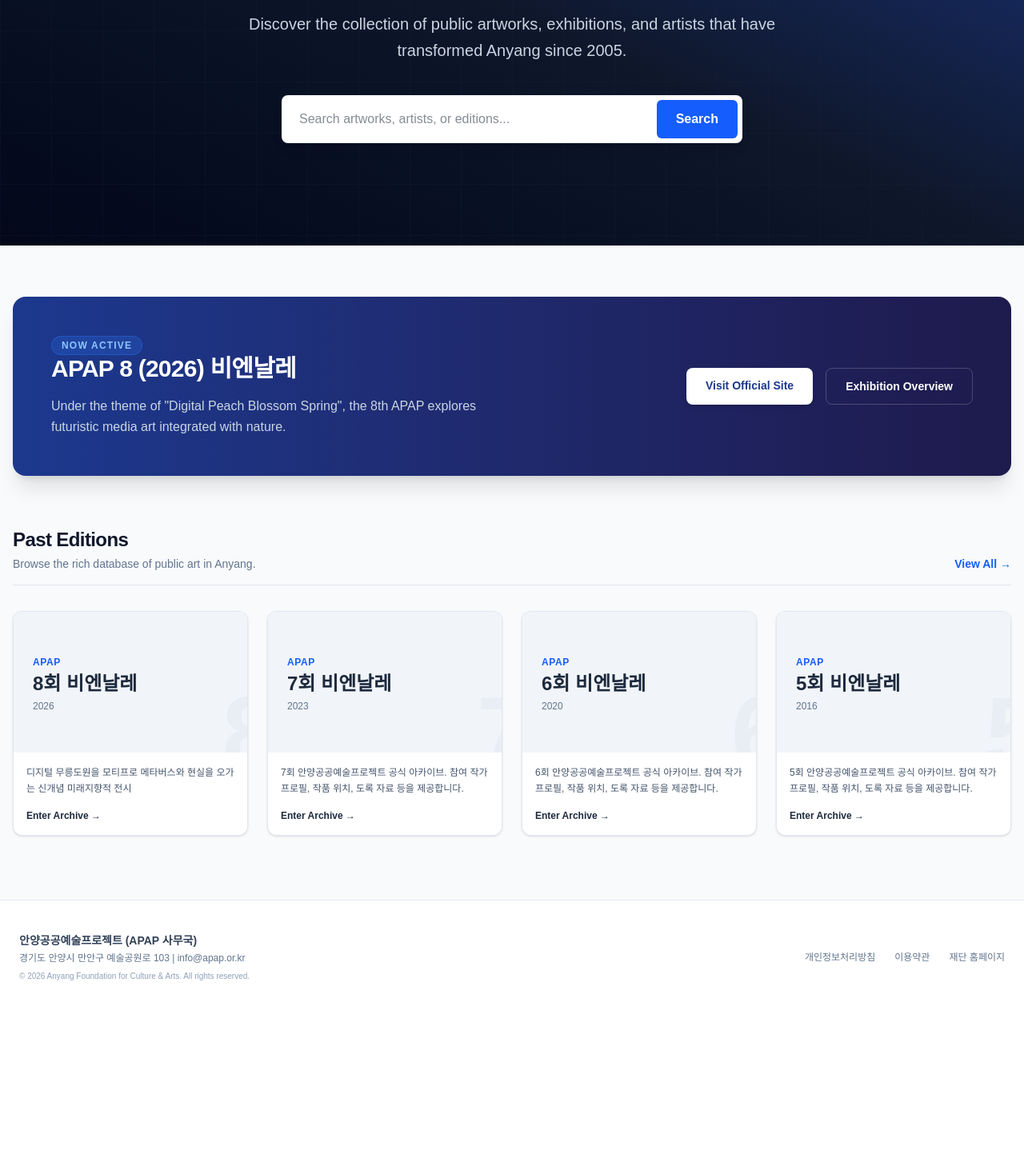
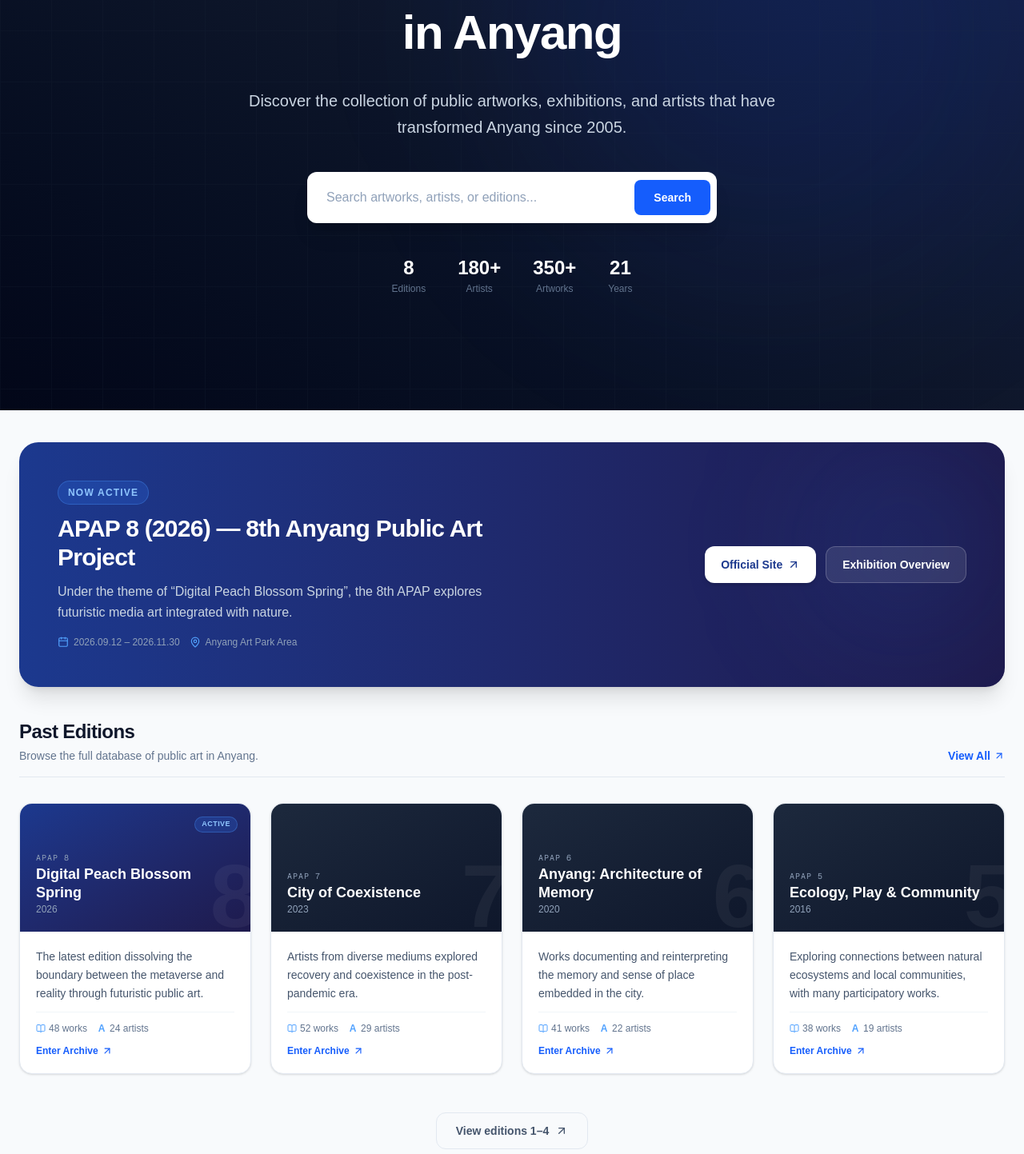
Before and after one commit to ljs001022/apap2026, a Next.js app: page /site-a/en in a window 1280 px wide. Shown: the part 347-1790 px from the top of the page at 80% size. Before the commit the page ends 1614 px from the top, so only its background shows below. Built offline with nearby package versions, Linux system fonts and the light colour scheme.

Commit message:
design: 아카이브 메인 페이지의 역대 비엔날레 그리드 카드 UI/UX 개선

```diff
--- a/src/app/site-a/[locale]/page.tsx
+++ b/src/app/site-a/[locale]/page.tsx
@@ -1,5 +1,6 @@
 import React from 'react';
 import Link from 'next/link';
+import { ArrowUpRight, BookOpen, MapPin, Calendar } from 'lucide-react';
 
 interface PageProps {
   params: Promise<{
@@ -7,145 +8,284 @@ interface PageProps {
   }>;
 }
 
+interface Edition {
+  num: number;
+  year: string;
+  theme: { ko: string; en: string };
+  desc: { ko: string; en: string };
+  artworkCount: number;
+  artistCount: number;
+}
+
+const editions: Edition[] = [
+  {
+    num: 8,
+    year: '2026',
+    theme: { ko: '디지털 무릉도원', en: 'Digital Peach Blossom Spring' },
+    desc: {
+      ko: '메타버스와 현실의 경계를 허물며 미래지향적 공공예술을 선보이는 최신 회차.',
+      en: 'The latest edition dissolving the boundary between the metaverse and reality through futuristic public art.',
+    },
+    artworkCount: 48,
+    artistCount: 24,
+  },
+  {
+    num: 7,
+    year: '2023',
+    theme: { ko: '공생의 도시', en: 'City of Coexistence' },
+    desc: {
+      ko: '코로나 이후 회복과 공존을 주제로 다양한 매체의 예술가들이 참여한 회차.',
+      en: 'Artists from diverse mediums explored recovery and coexistence in the post-pandemic era.',
+    },
+    artworkCount: 52,
+    artistCount: 29,
+  },
+  {
+    num: 6,
+    year: '2020',
+    theme: { ko: '안양: 기억의 건축', en: 'Anyang: Architecture of Memory' },
+    desc: {
+      ko: '도시의 기억과 장소성을 기록하고 재해석하는 작업들로 구성된 회차.',
+      en: 'Works documenting and reinterpreting the memory and sense of place embedded in the city.',
+    },
+    artworkCount: 41,
+    artistCount: 22,
+  },
+  {
+    num: 5,
+    year: '2016',
+    theme: { ko: '생태, 유희, 지역 커뮤니티', en: 'Ecology, Play & Community' },
+    desc: {
+      ko: '자연 생태계와 지역 커뮤니티의 연결을 탐구한 회차. 참여형 작품이 다수 포함.',
+      en: 'Exploring connections between natural ecosystems and local communities, with many participatory works.',
+    },
+    artworkCount: 38,
+    artistCount: 19,
+  },
+];
+
 export default async function SiteAPage({ params }: PageProps) {
   const { locale } = await params;
 
+  // JSX helpers for controlled line breaks:
+  // <br className="sm:hidden" /> = breaks only on mobile, invisible on sm+
+  const heroTitle = locale === 'ko' ? (
+    <>공공예술로 호흡하는<br className="sm:hidden" />{' '}안양의 모든 역사</>
+  ) : (
+    <>The Complete History<br className="sm:hidden" />{' '}of Public Art in Anyang</>
+  );
+
+  const heroDesc = locale === 'ko' ? (
+    <>1회부터 8회까지, 안양 도심 전체를<br className="sm:hidden" />{' '}미술관으로 만들어 낸 작가들과 작품들의<br className="sm:hidden" />{' '}기록을 지금 확인해 보세요.</>
+  ) : (
+    <>Discover the collection of public artworks,<br className="sm:hidden" />{' '}exhibitions, and artists that have transformed<br className="sm:hidden" />{' '}Anyang since 2005.</>
+  );
+
   return (
-    <div className="flex flex-col space-y-16 pb-20">
-      {/* Hero Visual Section */}
-      <section className="relative bg-slate-900 text-white py-24 md:py-32 overflow-hidden">
-        <div className="absolute inset-0 bg-gradient-to-tr from-slate-950 via-slate-900 to-blue-900 opacity-90" />
+    <div className="flex flex-col">
 
-        {/* Decorative Grid Lines */}
+      {/* ─── Hero ─── */}
+      <section className="relative bg-slate-900 text-white py-20 sm:py-28 md:py-36 overflow-hidden">
+        {/* Gradient bg */}
+        <div className="absolute inset-0 bg-gradient-to-tr from-slate-950 via-slate-900 to-blue-950 opacity-95" />
+        {/* Grid lines */}
         <div className="absolute inset-0 bg-[linear-gradient(to_right,#1e293b_1px,transparent_1px),linear-gradient(to_bottom,#1e293b_1px,transparent_1px)] bg-[size:4rem_4rem] opacity-20" />
+        {/* Blue glow */}
+        <div className="absolute top-0 right-0 w-[50vw] h-[50vw] bg-blue-700/10 rounded-full blur-[120px] pointer-events-none" />
 
-        <div className="container mx-auto px-4 relative z-10 text-center space-y-6 max-w-4xl">
-          <span className="text-xs md:text-sm font-semibold tracking-widest text-blue-400 uppercase">
+        <div className="container mx-auto px-5 sm:px-6 relative z-10 text-center space-y-6 sm:space-y-8 max-w-5xl">
+          <span className="inline-block text-xs sm:text-sm font-semibold tracking-widest text-blue-400 uppercase bg-blue-500/10 border border-blue-500/20 px-4 py-1.5 rounded-full">
             {locale === 'ko' ? '안양공공예술프로젝트 아카이브' : 'Anyang Public Art Project Archive'}
           </span>
-          <h1 className="text-4xl md:text-6xl font-extrabold tracking-tight">
-            {locale === 'ko' ? (
-              <>공공예술로 호흡하는 <br className="md:hidden" />안양의 모든 역사</>
-            ) : (
-              <>The Complete History of <br />Public Art in Anyang</>
-            )}
+
+          <h1 className="text-3xl sm:text-5xl md:text-5xl lg:text-6xl font-extrabold tracking-tight leading-tight whitespace-normal">
+            {heroTitle}
           </h1>
-          <p className="text-lg md:text-xl text-slate-300 max-w-2xl mx-auto font-light leading-relaxed">
-            {locale === 'ko' ? (
-              '1회부터 8회까지, 안양 도심 전체를 미술관으로 만들어 낸 작가들과 작품들의 기록을 지금 확인해 보세요.'
-            ) : (
-              'Discover the collection of public artworks, exhibitions, and artists that have transformed Anyang since 2005.'
-            )}
+
+          <p className="text-base sm:text-lg md:text-xl text-slate-300 max-w-2xl mx-auto font-light leading-relaxed break-keep">
+            {heroDesc}
           </p>
 
-          {/* Search Bar Placeholder */}
-          <div className="max-w-xl mx-auto pt-4">
-            <form className="relative flex items-center bg-white rounded-lg shadow-lg overflow-hidden p-1.5">
+          {/* Search */}
+          <div className="max-w-lg mx-auto pt-2">
+            <form className="relative flex items-center bg-white rounded-xl shadow-xl overflow-hidden p-1.5 sm:p-2">
               <input
                 type="text"
                 placeholder={locale === 'ko' ? '작가, 작품 또는 회차 검색...' : 'Search artworks, artists, or editions...'}
-                className="w-full px-4 py-3 text-slate-900 bg-transparent focus:outline-none text-sm md:text-base"
+                className="w-full px-4 py-2.5 sm:py-3 text-slate-800 bg-transparent focus:outline-none text-sm sm:text-base placeholder:text-slate-400"
               />
               <button
                 type="submit"
-                className="bg-blue-600 hover:bg-blue-700 text-white px-6 py-3 rounded-md font-semibold text-sm md:text-base transition-colors"
+                className="flex-shrink-0 bg-blue-600 hover:bg-blue-700 active:scale-95 text-white px-5 sm:px-6 py-2.5 sm:py-3 rounded-lg font-semibold text-sm transition-all"
               >
                 {locale === 'ko' ? '검색' : 'Search'}
               </button>
             </form>
           </div>
-        </div>
-      </section>
 
-      {/* APAP 8th (Active Edition) Special Banner */}
-      <section className="container mx-auto px-4">
-        <div className="relative bg-gradient-to-r from-blue-900 to-indigo-950 rounded-2xl overflow-hidden shadow-xl p-8 md:p-12 flex flex-col md:flex-row items-center justify-between text-white">
-          <div className="space-y-4 max-w-xl text-center md:text-left">
-            <span className="bg-blue-500/20 text-blue-300 text-xs font-bold uppercase tracking-widest px-3 py-1 rounded-full border border-blue-500/30">
-              {locale === 'ko' ? '진행 회차 안내' : 'Now Active'}
-            </span>
-            <h2 className="text-3xl font-bold tracking-tight">
-              APAP 8 (2026) 비엔날레
-            </h2>
-            <p className="text-sm md:text-base text-slate-300 leading-relaxed font-light">
-              {locale === 'ko' ? (
-                '‘디지털 무릉도원’을 테마로 펼쳐지는 8회 안양공공예술프로젝트. 미래지향적 가상 미디어아트와 자연이 조화를 이루는 현장으로 당신을 초대합니다.'
-              ) : (
-                'Under the theme of "Digital Peach Blossom Spring", the 8th APAP explores futuristic media art integrated with nature.'
-              )}
-            </p>
-          </div>
-          <div className="mt-6 md:mt-0 flex flex-col sm:flex-row gap-4">
-            <a
-              href="/"
-              className="bg-white hover:bg-slate-100 text-blue-900 font-bold px-6 py-3 rounded-lg text-center shadow-md transition-all text-sm"
-            >
-              {locale === 'ko' ? '공식 홈페이지 방문하기' : 'Visit Official Site'}
-            </a>
-            <Link
-              href={`/${locale}/exhibitions/apap8`}
-              className="bg-transparent hover:bg-white/10 text-white font-semibold border border-white/20 px-6 py-3 rounded-lg text-center transition-all text-sm"
-            >
-              {locale === 'ko' ? '전시 개요(요약)' : 'Exhibition Overview'}
-            </Link>
+          {/* Stats row */}
+          <div className="flex items-center justify-center gap-6 sm:gap-10 pt-2 text-slate-400 text-xs sm:text-sm">
+            {[
+              { label: locale === 'ko' ? '총 회차' : 'Editions', value: '8' },
+              { label: locale === 'ko' ? '참여 작가' : 'Artists', value: '180+' },
+              { label: locale === 'ko' ? '총 작품' : 'Artworks', value: '350+' },
+              { label: locale === 'ko' ? '운영 연수' : 'Years', value: '21' },
+            ].map((stat) => (
+              <div key={stat.label} className="text-center">
+                <p className="text-xl sm:text-2xl font-black text-white">{stat.value}</p>
+                <p className="text-[10px] sm:text-xs text-slate-500 mt-0.5">{stat.label}</p>
+              </div>
+            ))}
           </div>
         </div>
       </section>
 
-      {/* Archive Quick Navigation */}
-      <section className="container mx-auto px-4 space-y-8">
-        <div className="flex justify-between items-end border-b border-slate-200 pb-4">
+      {/* ─── APAP8 Active Banner ─── */}
+      <section className="container mx-auto px-5 sm:px-6 py-8 sm:py-10">
+        <div className="relative bg-gradient-to-r from-blue-900 to-indigo-950 rounded-2xl sm:rounded-3xl overflow-hidden shadow-xl p-6 sm:p-8 md:p-12">
+          {/* Glow */}
+          <div className="absolute top-0 right-0 w-64 h-64 bg-blue-500/10 rounded-full blur-[80px] pointer-events-none" />
+
+          <div className="relative z-10 flex flex-col md:flex-row items-start md:items-center justify-between gap-6">
+            <div className="space-y-3 max-w-xl">
+              <span className="inline-block bg-blue-500/20 text-blue-300 text-xs font-bold uppercase tracking-widest px-3 py-1.5 rounded-full border border-blue-400/30">
+                {locale === 'ko' ? '현재 진행 중' : 'Now Active'}
+              </span>
+              <h2 className="text-2xl sm:text-3xl font-bold tracking-tight text-white">
+                {locale === 'ko' ? (
+                  <>APAP 8 (2026) —<br className="sm:hidden" />{' '}제8회 안양공공예술프로젝트</>
+                ) : (
+                  <>APAP 8 (2026) —<br className="sm:hidden" />{' '}8th Anyang Public Art Project</>
+                )}
+              </h2>
+              <p className="text-sm sm:text-base text-slate-300 leading-relaxed font-light">
+                {locale === 'ko' ? (
+                  <>'디지털 무릉도원'을 테마로 펼쳐지는<br className="sm:hidden" />{' '}8회 안양공공예술프로젝트.<br className="sm:hidden" />{' '}미래지향적 가상 미디어아트와 자연이<br className="sm:hidden" />{' '}조화를 이루는 현장으로 당신을 초대합니다.</>
+                ) : (
+                  <>Under the theme of &ldquo;Digital Peach Blossom Spring&rdquo;,<br className="sm:hidden" />{' '}the 8th APAP explores futuristic media art<br className="sm:hidden" />{' '}integrated with nature.</>
+                )}
+              </p>
+
+              {/* Meta info */}
+              <div className="flex flex-wrap gap-3 pt-1 text-xs text-slate-400">
+                <span className="flex items-center gap-1.5">
+                  <Calendar className="w-3.5 h-3.5 text-blue-400" />
+                  2026.09.12 – 2026.11.30
+                </span>
+                <span className="flex items-center gap-1.5">
+                  <MapPin className="w-3.5 h-3.5 text-blue-400" />
+                  {locale === 'ko' ? '안양예술공원 일대' : 'Anyang Art Park Area'}
+                </span>
+              </div>
+            </div>
+
+            <div className="flex flex-col sm:flex-row md:flex-col lg:flex-row gap-3 w-full sm:w-auto flex-shrink-0">
+              <a
+                href="/"
+                className="flex items-center justify-center gap-1.5 bg-white hover:bg-blue-50 active:scale-95 text-blue-900 font-bold px-5 py-3 rounded-xl text-center shadow-md transition-all text-sm group"
+              >
+                {locale === 'ko' ? '공식 홈페이지' : 'Official Site'}
+                <ArrowUpRight className="w-4 h-4 group-hover:translate-x-0.5 group-hover:-translate-y-0.5 transition-transform" />
+              </a>
+              <Link
+                href={`/${locale}/exhibitions/apap8`}
+                className="flex items-center justify-center gap-1.5 bg-white/10 hover:bg-white/20 active:scale-95 text-white font-semibold border border-white/20 px-5 py-3 rounded-xl text-center transition-all text-sm"
+              >
+                {locale === 'ko' ? '전시 개요' : 'Exhibition Overview'}
+              </Link>
+            </div>
+          </div>
+        </div>
+      </section>
+
+      {/* ─── Edition Archive Grid ─── */}
+      <section className="container mx-auto px-5 sm:px-6 pb-16 sm:pb-20 space-y-6 sm:space-y-8">
+        <div className="flex items-end justify-between border-b border-slate-200 pb-4">
           <div className="space-y-1">
-            <h2 className="text-2xl font-bold tracking-tight text-slate-900">
-              {locale === 'ko' ? '역대 비엔날레 아카이브' : 'Past Editions'}
+            <h2 className="text-xl sm:text-2xl font-bold tracking-tight text-slate-900">
+              {locale === 'ko' ? '역대 아카이브' : 'Past Editions'}
             </h2>
-            <p className="text-xs md:text-sm text-slate-500">
-              {locale === 'ko' ? '2005년 시작된 APAP의 모든 역사를 돌아봅니다.' : 'Browse the rich database of public art in Anyang.'}
+            <p className="text-xs sm:text-sm text-slate-500">
+              {locale === 'ko' ? '2005년 시작된 APAP의 모든 역사를 돌아봅니다.' : 'Browse the full database of public art in Anyang.'}
             </p>
           </div>
           <Link
             href={`/${locale}/exhibitions`}
-            className="text-xs md:text-sm font-semibold text-blue-600 hover:text-blue-700 flex items-center gap-1"
+            className="flex items-center gap-1 text-xs sm:text-sm font-semibold text-blue-600 hover:text-blue-800 transition-colors group"
           >
-            {locale === 'ko' ? '전체 보기 →' : 'View All →'}
+            {locale === 'ko' ? '전체 보기' : 'View All'}
+            <ArrowUpRight className="w-3.5 h-3.5 group-hover:translate-x-0.5 group-hover:-translate-y-0.5 transition-transform" />
           </Link>
         </div>
 
-        {/* Edition Grid Placeholder */}
-        <div className="grid grid-cols-1 sm:grid-cols-2 lg:grid-cols-4 gap-6">
-          {[8, 7, 6, 5].map((num) => (
+        <div className="grid grid-cols-1 sm:grid-cols-2 lg:grid-cols-4 gap-4 sm:gap-5 lg:gap-6">
+          {editions.map((ed) => (
             <Link
-              key={num}
-              href={`/${locale}/exhibitions/apap${num}`}
-              className="group flex flex-col bg-white border border-slate-200 rounded-xl overflow-hidden shadow-sm hover:shadow-md transition-all"
+              key={ed.num}
+              href={`/${locale}/exhibitions/apap${ed.num}`}
+              className="group flex flex-col bg-white border border-slate-200 rounded-2xl overflow-hidden shadow-sm hover:shadow-lg hover:border-blue-300 transition-all duration-300 hover:-translate-y-1"
             >
-              <div className="h-44 bg-slate-100 flex items-center justify-between p-6 relative overflow-hidden">
-                {/* Background Pattern */}
-                <div className="absolute -right-10 -bottom-10 text-slate-200/50 text-9xl font-extrabold select-none transition-transform group-hover:scale-110">
-                  {num}
-                </div>
-                <div className="space-y-1 relative z-10">
-                  <span className="text-xs font-semibold text-blue-600 tracking-wider">APAP</span>
-                  <h3 className="text-2xl font-black text-slate-800">{num}회 비엔날레</h3>
-                  <p className="text-xs text-slate-500">
-                    {num === 8 ? '2026' : num === 7 ? '2023' : num === 6 ? '2020' : '2016'}
+              {/* Card header with large edition number */}
+              <div className={`relative h-36 sm:h-40 flex items-end p-5 overflow-hidden ${ed.num === 8 ? 'bg-gradient-to-br from-blue-900 to-indigo-950' : 'bg-gradient-to-br from-slate-800 to-slate-900'}`}>
+                {/* Giant watermark number */}
+                <span className="absolute -right-3 -bottom-3 text-[7rem] font-black text-white/5 select-none leading-none transition-transform duration-500 group-hover:scale-110 group-hover:text-white/10">
+                  {ed.num}
+                </span>
+
+                {ed.num === 8 && (
+                  <span className="absolute top-4 right-4 text-[9px] font-bold text-blue-300 bg-blue-500/20 border border-blue-400/30 px-2 py-0.5 rounded-full uppercase tracking-wider">
+                    {locale === 'ko' ? '진행 중' : 'Active'}
+                  </span>
+                )}
+
+                <div className="relative z-10 space-y-0.5">
+                  <p className="text-[10px] font-mono text-slate-400 tracking-widest uppercase">APAP {ed.num}</p>
+                  <p className="text-lg font-black text-white leading-tight break-keep">
+                    {locale === 'ko' ? ed.theme.ko : ed.theme.en}
                   </p>
+                  <p className="text-xs text-slate-400">{ed.year}</p>
                 </div>
               </div>
-              <div className="p-4 flex-grow flex flex-col justify-between bg-white">
-                <p className="text-xs text-slate-600 line-clamp-2 leading-relaxed">
-                  {num === 8
-                    ? '디지털 무릉도원을 모티프로 메타버스와 현실을 오가는 신개념 미래지향적 전시'
-                    : `${num}회 안양공공예술프로젝트 공식 아카이브. 참여 작가 프로필, 작품 위치, 도록 자료 등을 제공합니다.`}
+
+              {/* Card body */}
+              <div className="p-4 sm:p-5 flex flex-col flex-1 gap-3">
+                <p className="text-xs sm:text-sm text-slate-600 leading-relaxed line-clamp-3 break-keep flex-1">
+                  {locale === 'ko' ? ed.desc.ko : ed.desc.en}
                 </p>
-                <span className="text-xs font-bold text-slate-800 group-hover:text-blue-600 mt-4 inline-flex items-center gap-1">
-                  {locale === 'ko' ? '아카이브 입장 →' : 'Enter Archive →'}
+
+                {/* Stats */}
+                <div className="flex items-center gap-3 text-[10px] sm:text-xs text-slate-500 border-t border-slate-100 pt-3">
+                  <span className="flex items-center gap-1">
+                    <BookOpen className="w-3 h-3 text-blue-400" />
+                    {ed.artworkCount} {locale === 'ko' ? '작품' : 'works'}
+                  </span>
+                  <span className="flex items-center gap-1">
+                    <span className="w-3 h-3 inline-flex items-center justify-center text-blue-400 font-bold">A</span>
+                    {ed.artistCount} {locale === 'ko' ? '작가' : 'artists'}
+                  </span>
+                </div>
+
+                <span className="flex items-center gap-1 text-xs font-bold text-blue-600 group-hover:gap-2 transition-all">
+                  {locale === 'ko' ? '아카이브 입장' : 'Enter Archive'}
+                  <ArrowUpRight className="w-3.5 h-3.5 group-hover:translate-x-0.5 group-hover:-translate-y-0.5 transition-transform" />
                 </span>
               </div>
             </Link>
           ))}
         </div>
+
+        {/* Load older editions CTA */}
+        <div className="text-center pt-4">
+          <Link
+            href={`/${locale}/exhibitions`}
+            className="inline-flex items-center gap-2 text-sm font-semibold text-slate-600 hover:text-blue-600 border border-slate-200 hover:border-blue-300 px-6 py-3 rounded-xl transition-all hover:bg-blue-50 active:scale-95"
+          >
+            {locale === 'ko' ? '1~4회 더 보기' : 'View editions 1–4'}
+            <ArrowUpRight className="w-4 h-4" />
+          </Link>
+        </div>
       </section>
+
     </div>
   );
 }
```
